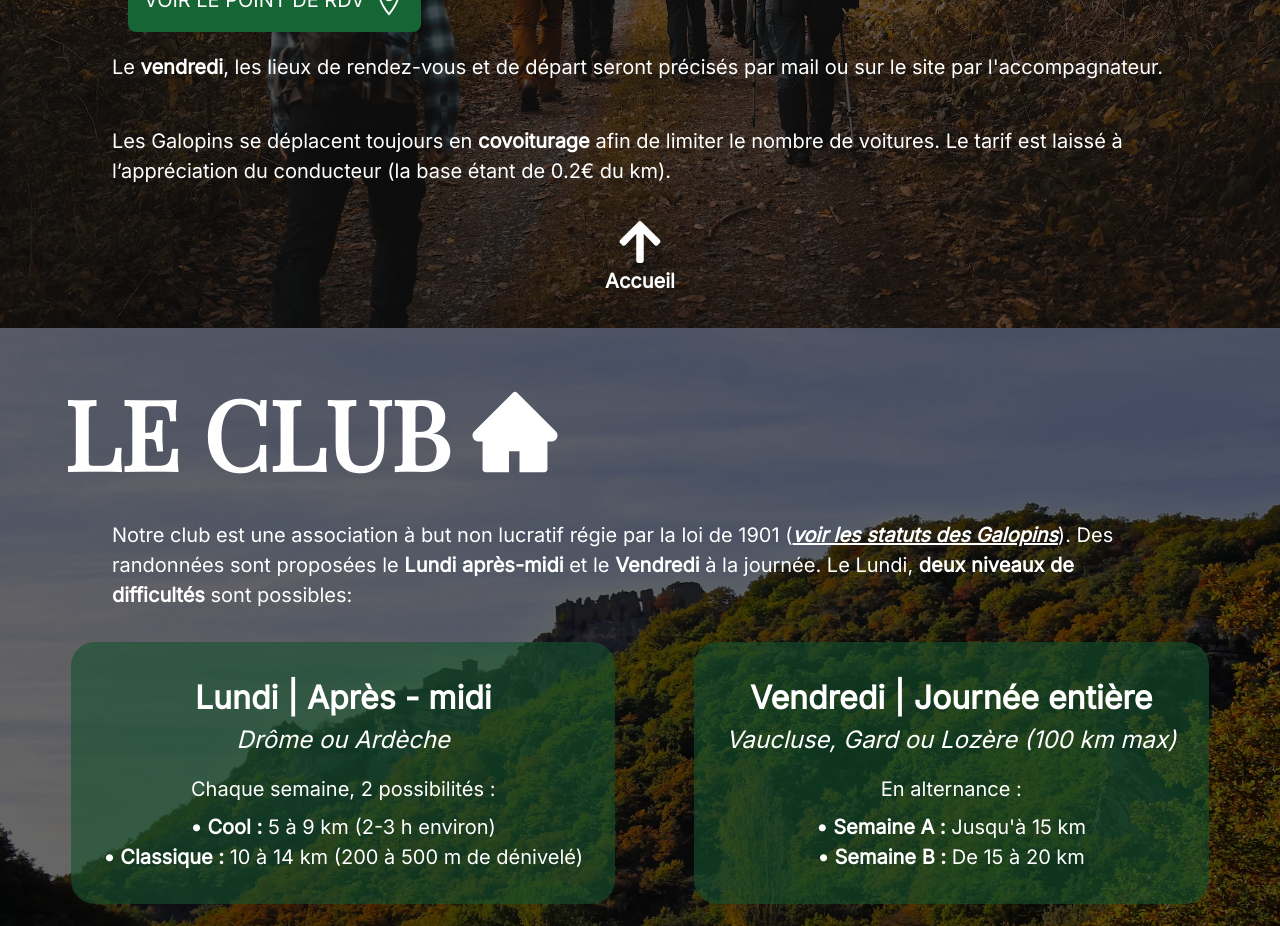
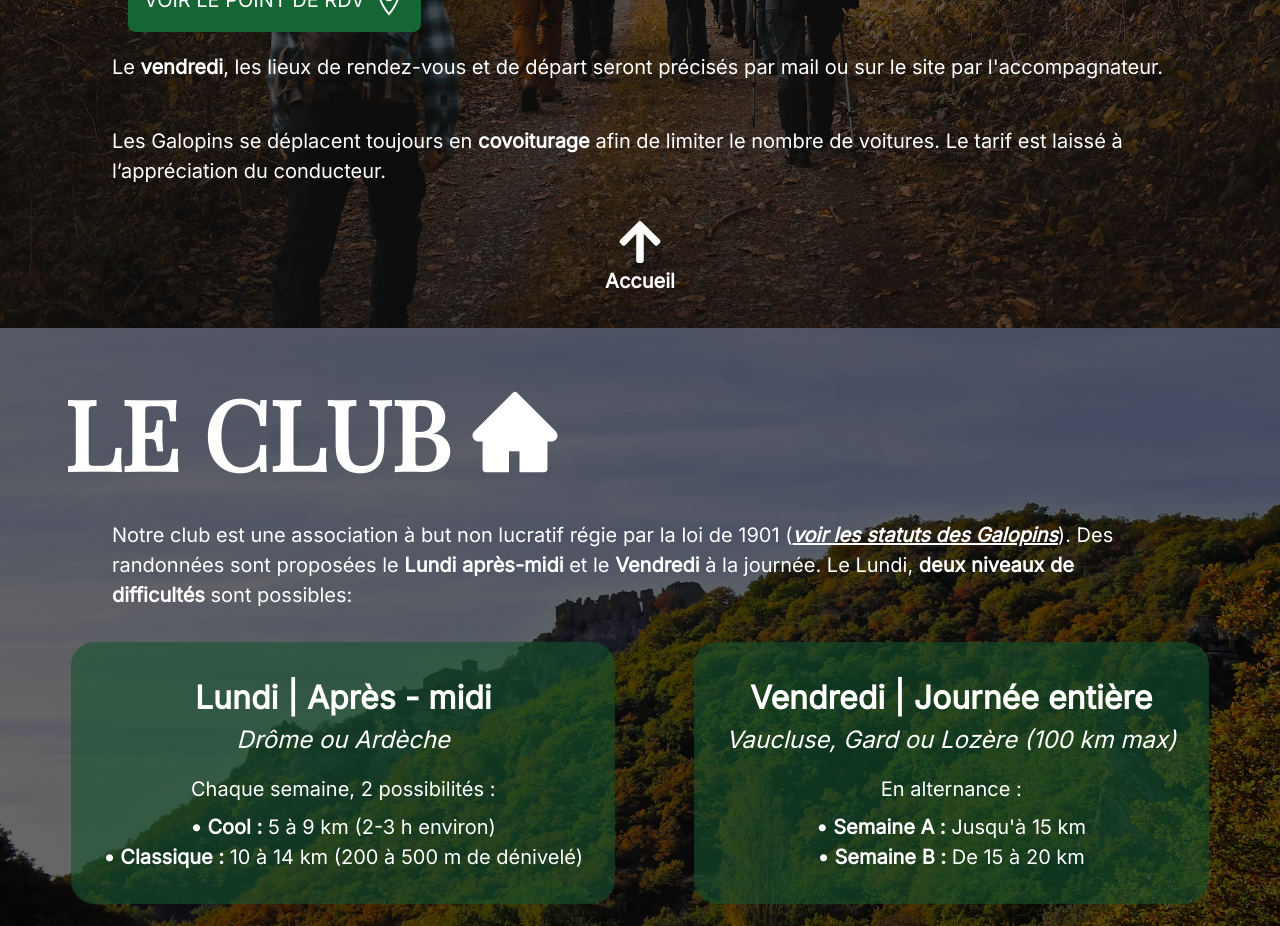
Before and after one commit to SebastienLaurentt/Galopins, a Vue app: page / in a window 1280 px wide. Shown: the part 2020-2946 px from the top of the page. Built offline with nearby package versions, Linux system fonts and the light colour scheme; no server answers.

Commit message:
supress commission price in Parcours

```diff
--- a/src/sections/Parcours.tsx
+++ b/src/sections/Parcours.tsx
@@ -112,7 +112,7 @@ function Parcours() {
                 <p className='mt-5'>Le <strong>vendredi</strong>, les lieux de rendez-vous et de départ seront précisés par mail ou sur le site par l'accompagnateur. </p>
             </div>
             <div className='px-4 md:px-12 xl:px-20 wideScreen'>
-                <p>Les Galopins se déplacent toujours en <strong>covoiturage</strong> afin de limiter le nombre de voitures. Le tarif est laissé à l’appréciation du conducteur (la base étant de 0.2€ du km).
+                <p>Les Galopins se déplacent toujours en <strong>covoiturage</strong> afin de limiter le nombre de voitures. Le tarif est laissé à l’appréciation du conducteur.
                 </p>
             </div>
             <ScrollTop/>
```
